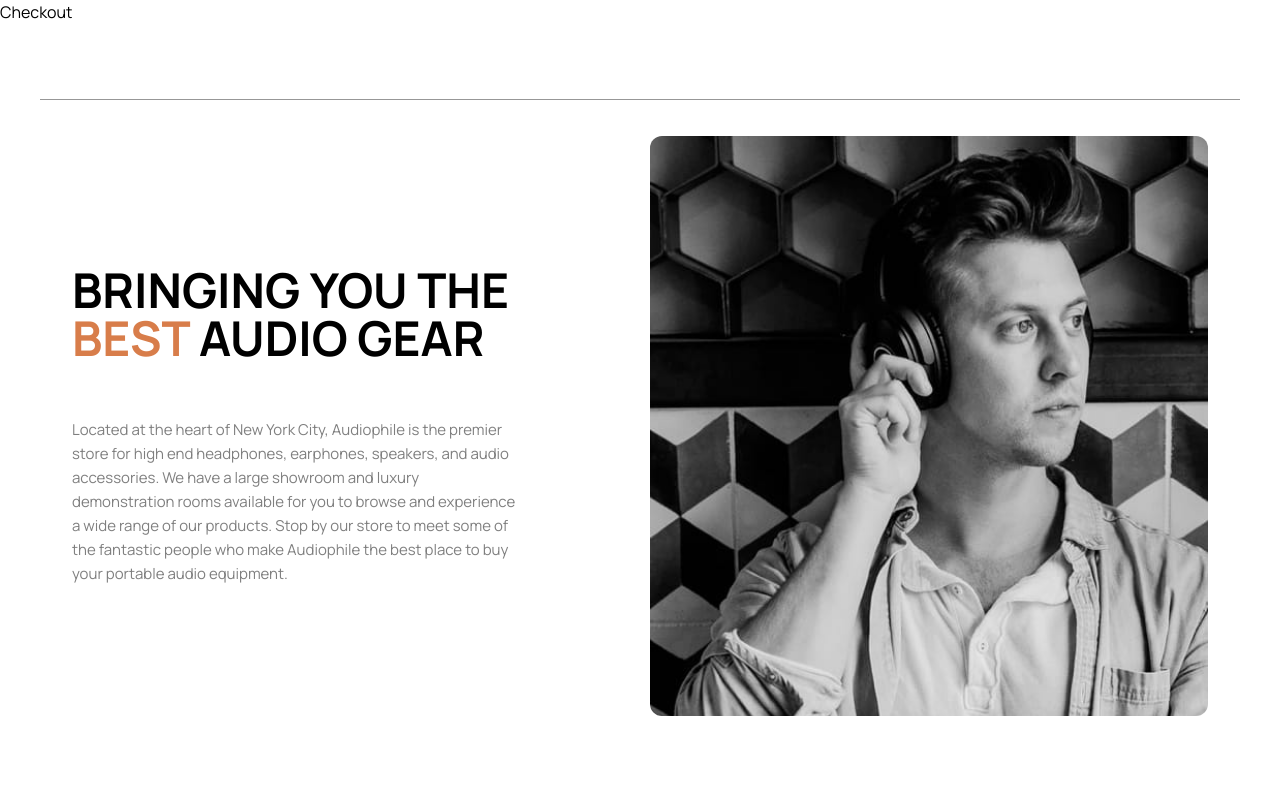
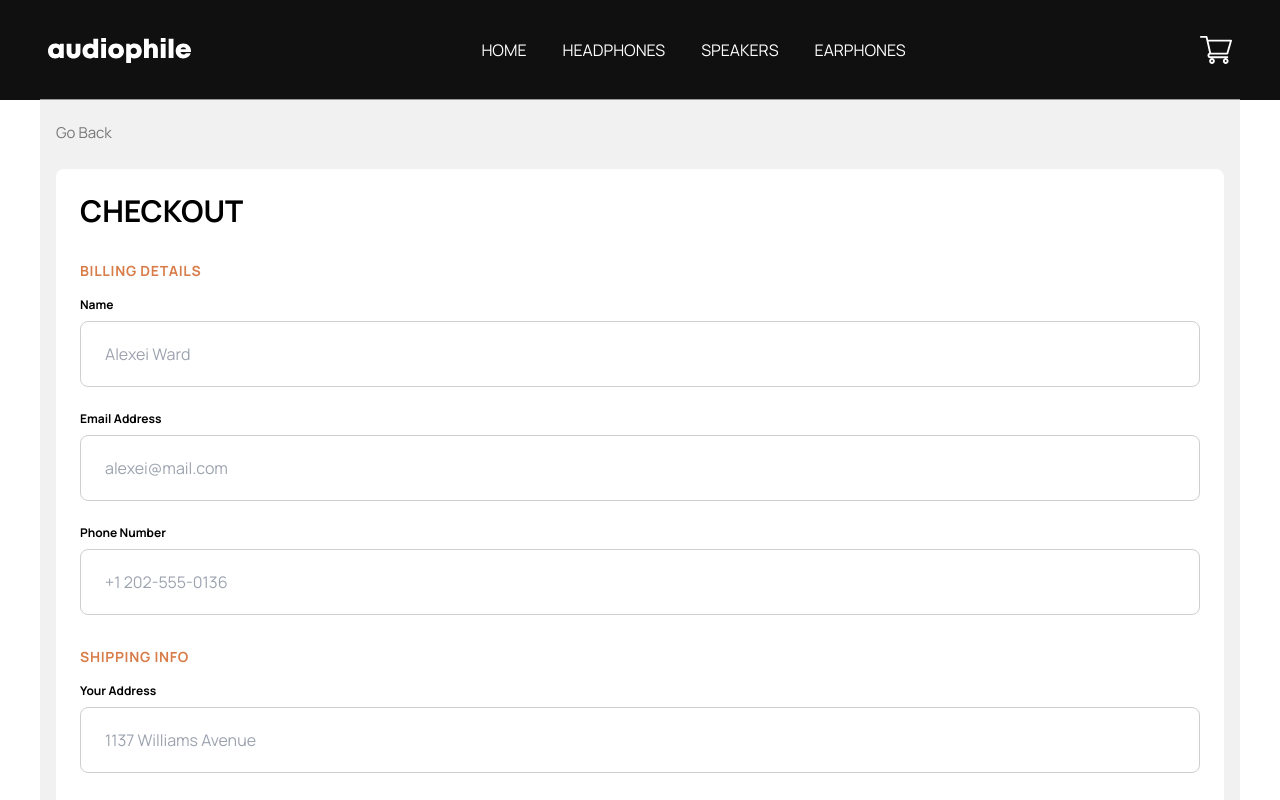
Before and after one commit to Bednar8/Audiophile-e-commerce, a React (Vite) app: page /checkout in a window 1280 px wide. Shown: the top 800 px of the page. Built offline with nearby package versions, Linux system fonts and the light colour scheme; no server answers.

Commit message:
checkout component on mobile

```diff
--- a/src/components/Basket.jsx
+++ b/src/components/Basket.jsx
@@ -7,7 +7,9 @@ function Basket() {
 
 	return (
 		<div
-			className={`menu-container left-[50%] translate-x-[-50%] my-8 max-h-[750px] max-w-[1200px] fixed  top-[70px] z-30  w-full transition-all`}>
+			className={`${
+				isBasketOpen ? "left-[50%] translate-x-[-50%]" : "hidden"
+			} menu-container  my-8 max-h-[750px] max-w-[1200px] fixed  top-[70px] z-30  w-full transition-all`}>
 			<div
 				className={`${
 					isBasketOpen ? "right-[0]" : "right-[-120%]"
@@ -29,7 +31,9 @@ function Basket() {
 						<p className="text-lg font-bold">$ 5,379</p>
 					</div>
 
-					<ButtonLink isWidthFull={true}>Checkout</ButtonLink>
+					<ButtonLink isWidthFull={true} dest="checkout">
+						Checkout
+					</ButtonLink>
 				</div>
 			</div>
 		</div>
--- a/src/components/ButtonLink.jsx
+++ b/src/components/ButtonLink.jsx
@@ -5,10 +5,20 @@ function ButtonLink({
 	type = "primary",
 	productSlug,
 	isWidthFull = false,
+	dest = "product",
 }) {
+	const getPath = () => {
+		if (dest === "product") {
+			return `/product/${productSlug}`
+		} else if (dest === "checkout") {
+			return `/checkout`
+		} else {
+			return "/"
+		}
+	}
 	return (
 		<Link
-			to={`/product/${productSlug}`}
+			to={getPath()}
 			className={`${
 				isWidthFull ? "w-full" : "w-[160px]"
 			} relative z-20   h-[48px] uppercase font-[600] text-sm transition-colors flex justify-center items-center ${
--- a/src/components/CategorieList.jsx
+++ b/src/components/CategorieList.jsx
@@ -12,7 +12,7 @@ function CategorieList({isMenuMobile = false}) {
 				<div
 					className={`${
 						isMenuOpen && "left-[0]"
-					} menu-container max-w-[1200px] mx-auto my-8 max-h-[750px] fixed left-[-120%] top-[100px] z-30  w-full transition-all overflow-y-auto`}>
+					} menu-container max-w-[1200px] mx-auto max-h-[750px] fixed left-[-120%] top-[100px] z-30  w-full transition-all overflow-y-auto`}>
 					<div className="absolute flex flex-col items-center w-full bg-white h-max rounded-br-xl rounded-bl-xl md:flex-row md:pb-10 md:pt-16">
 						{categories.map((categorie, i) => (
 							<CategorieItem categorie={categorie} key={i} />
--- /dev/null
+++ b/src/components/CheckoutCheckbox.jsx
@@ -0,0 +1,21 @@
+function CheckoutCheckbox({paymentMethod, handlePaymentChange, name, value}) {
+	return (
+		<div className="rounded-lg border border-[#CFCFCF] px-6 py-5 flex items-center mb-4 text-sm font-bold">
+			<label className="flex items-center">
+				<input
+					type="radio"
+					name="paymentMethod"
+					value={value}
+					checked={paymentMethod === "eMoneyCheckbox"}
+					onChange={handlePaymentChange}
+					className={`${
+						paymentMethod === "eMoneyCheckbox" ? "accent-orange-main" : ""
+					}  w-5 h-5 mr-4 `}
+				/>
+				{name}
+			</label>
+		</div>
+	)
+}
+
+export default CheckoutCheckbox
--- /dev/null
+++ b/src/components/CheckoutInput.jsx
@@ -0,0 +1,17 @@
+function CheckoutInput({id, label, placeholder}) {
+	return (
+		<div className="flex flex-col mb-6">
+			<label htmlFor={id} className="mb-2 text-xs font-bold">
+				{label}
+			</label>
+			<input
+				type="text"
+				id={id}
+				placeholder={placeholder}
+				className="px-6 py-5 rounded-lg border border-[#CFCFCF]"
+			/>
+		</div>
+	)
+}
+
+export default CheckoutInput
--- a/src/pages/Checkout.jsx
+++ b/src/pages/Checkout.jsx
@@ -1,5 +1,168 @@
+import {useState} from "react"
+import ButtonGoBack from "../components/ButtonGoBack"
+import CheckoutInput from "../components/CheckoutInput"
+import CheckoutCheckbox from "../components/CheckoutCheckbox"
+
 function Checkout() {
-	return <div>Checkout</div>
+	const [formData, setFormData] = useState()
+	const [paymentMethod, setPaymentMethod] = useState("eMoneyCheckbox")
+
+	const handlePaymentChange = (e) => {
+		setPaymentMethod(e.target.value)
+	}
+
+	const handleChange = (e) => {
+		const {name, value} = e.target
+
+		setFormData({
+			...formData,
+			[name]: value,
+		})
+	}
+
+	const handleSubmit = (e) => {
+		e.preventDefault
+	}
+
+	const billingDetails = [
+		{
+			id: "name",
+			label: "Name",
+			placeholder: "Alexei Ward",
+		},
+		{
+			id: "mail",
+			label: "Email Address",
+			placeholder: "alexei@mail.com",
+		},
+		{
+			id: "phone",
+			label: "Phone Number",
+			placeholder: "+1 202-555-0136",
+		},
+	]
+
+	const shippingInfo = [
+		{
+			id: "address",
+			label: "Your Address",
+			placeholder: "1137 Williams Avenue",
+		},
+		{
+			id: "zip",
+			label: "ZIP Code",
+			placeholder: "10001",
+		},
+		{
+			id: "city",
+			label: "City",
+			placeholder: "New York",
+		},
+		{
+			id: "country",
+			label: "Country",
+			placeholder: "United States",
+		},
+	]
+
+	const paymentMethods = [
+		{
+			id: "eMoneyCheckbox",
+			type: "checkbox",
+			name: "e-Money",
+
+			options: [
+				{
+					id: "eMoneyNumber",
+					label: "e-Money Number",
+					placeholder: "238521993",
+				},
+				{
+					id: "eMoneyPin",
+					label: "e-Money PIN",
+					placeholder: "6891 ",
+				},
+			],
+		},
+		{
+			id: "cashOnDelivery",
+			type: "checkbox",
+			name: "Cash on Delivery",
+		},
+	]
+
+	return (
+		<div>
+			<div className="h-[100px] bg-black-secondary"></div>
+			<div className="max-w-[1200px] mx-auto bg-gray-main">
+				<div className="h-full pt-5 pb-24 mx-4">
+					<ButtonGoBack />
+					<div className="p-6 mt-6 bg-white rounded-lg">
+						<h3 className="mb-8 text-3xl font-bold uppercase">Checkout</h3>
+						<form onSubmit={handleSubmit}>
+							<div>
+								<p className="mt-8 mb-4 text-sm font-bold tracking-wider uppercase text-orange-main">
+									billing details
+								</p>
+								{billingDetails.map((input, i) => {
+									return (
+										<CheckoutInput
+											key={i}
+											id={input.id}
+											label={input.label}
+											placeholder={input.placeholder}
+										/>
+									)
+								})}
+							</div>
+
+							<div>
+								<p className="mt-8 mb-4 text-sm font-bold tracking-wider uppercase text-orange-main">
+									shipping info
+								</p>
+								{shippingInfo.map((input, i) => {
+									return (
+										<CheckoutInput
+											key={i}
+											id={input.id}
+											label={input.label}
+											placeholder={input.placeholder}
+										/>
+									)
+								})}
+							</div>
+
+							<div>
+								<p className="mt-8 mb-4 text-sm font-bold tracking-wider uppercase text-orange-main">
+									payment details
+								</p>
+								{paymentMethods.map((method, i) => (
+									<CheckoutCheckbox
+										key={i}
+										handlePaymentChange={handlePaymentChange}
+										value={method.id}
+										paymentMethod={paymentMethod}
+										name={method.name}
+									/>
+								))}
+							</div>
+							{paymentMethod === "eMoneyCheckbox" &&
+								paymentMethods
+									.find((method) => method.id === "eMoneyCheckbox")
+									.options.map((opt, i) => (
+										<CheckoutInput
+											key={i}
+											label={opt.label}
+											id={opt.id}
+											placeholder={opt.placeholder}
+										/>
+									))}
+						</form>
+					</div>
+				</div>
+			</div>
+		</div>
+	)
 }
 
 export default Checkout
--- a/src/pages/Layout.jsx
+++ b/src/pages/Layout.jsx
@@ -1,4 +1,4 @@
-import {Outlet} from "react-router-dom"
+import {Outlet, useLocation} from "react-router-dom"
 import Footer from "../components/Footer"
 
 import {useMenuMobile} from "../context/MenuMobileContext"
@@ -10,6 +10,8 @@ import Basket from "../components/Basket"
 import {useBasket} from "../context/BasketContext"
 
 function Layout() {
+	const location = useLocation()
+
 	const {isMenuOpen} = useMenuMobile()
 	const {isBasketOpen} = useBasket()
 
@@ -30,7 +32,8 @@ function Layout() {
 				<main>
 					<Outlet />
 				</main>
-				<AboutAudiphile />
+				{location.pathname !== "/checkout" && <AboutAudiphile />}
+
 				<Footer />
 			</div>
 		</>
```
